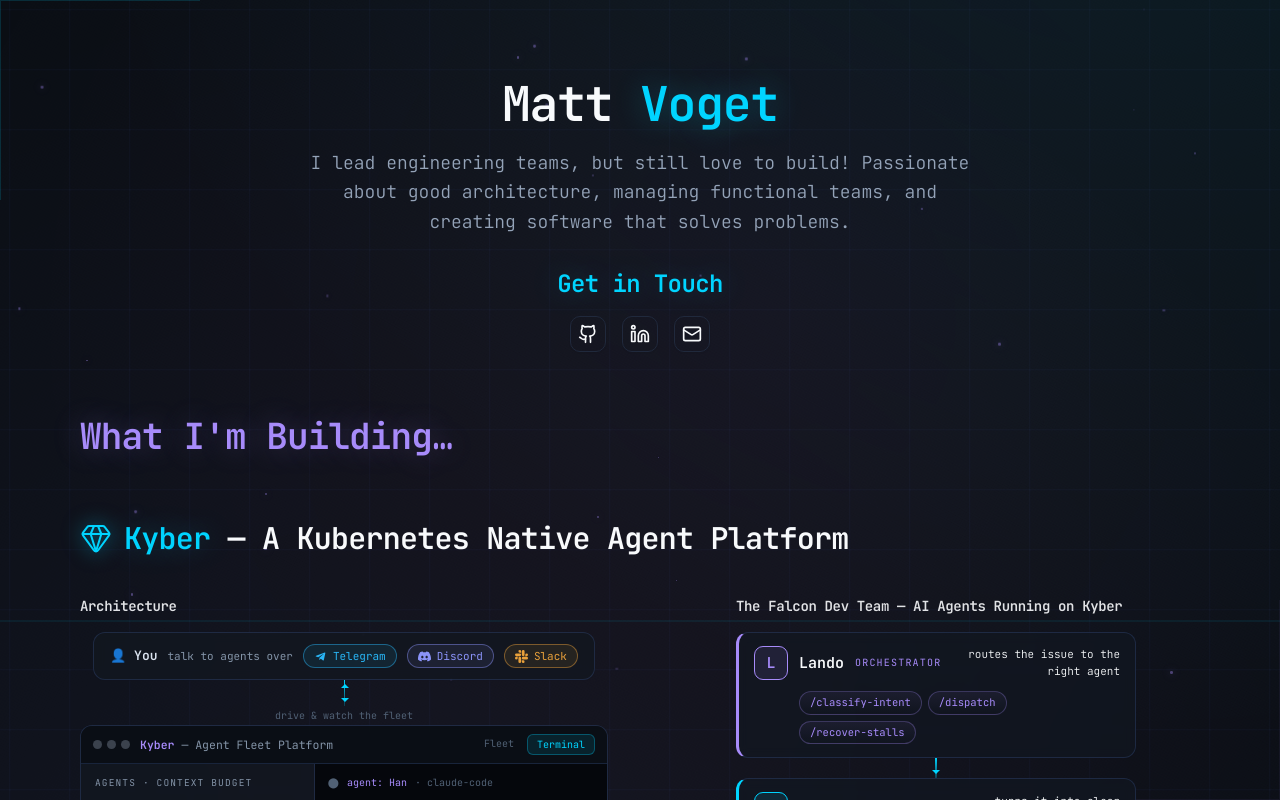
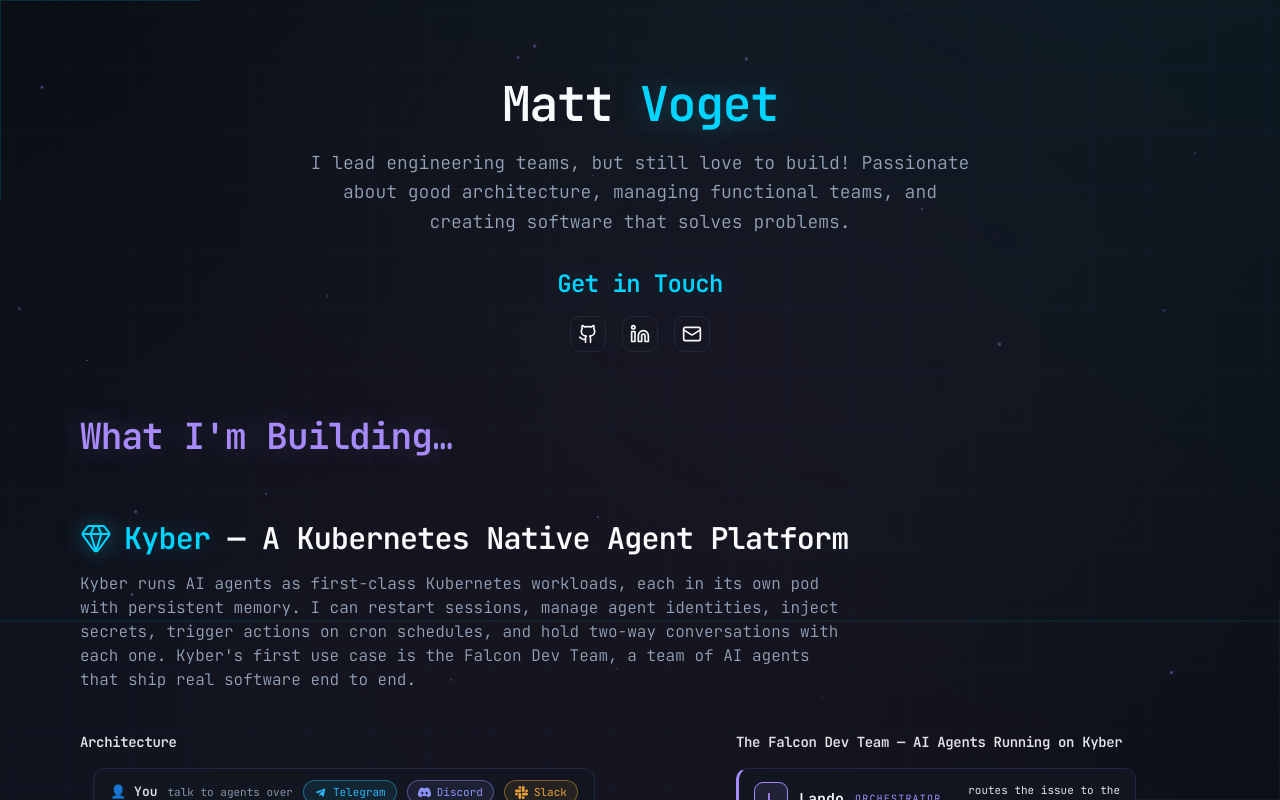
Before and after one commit to matty-v/voget-io, a React (Vite) app: page / in a window 1280 px wide. Shown: the top 800 px of the page. Built offline with nearby package versions, Linux system fonts and the light colour scheme.

Commit message:
content: add Kyber intro paragraph under the heading
Locked copy (per chat): what Kyber is (AI agents as first-class k8s
workloads) + lifecycle management (restart sessions, identities, secrets,
cron, two-way comms) + Falcon Dev Team as the first use case.

```diff
--- a/src/App.tsx
+++ b/src/App.tsx
@@ -95,6 +95,7 @@
       </h2>
 
       <div className="space-y-10">
+        <div className="space-y-4">
           <div className="flex items-center gap-3">
             <Gem
               className="h-8 w-8 shrink-0"
@@ -105,6 +106,10 @@
             <h3 className="text-2xl sm:text-3xl font-semibold tracking-tight">
               <span className="glow-cyan">Kyber</span> — A Kubernetes Native Agent Platform
             </h3>
+          </div>
+          <p className="text-sm sm:text-base text-muted-foreground font-light leading-relaxed max-w-3xl">
+            Kyber runs AI agents as first-class Kubernetes workloads, each in its own pod with persistent memory. I can restart sessions, manage agent identities, inject secrets, trigger actions on cron schedules, and hold two-way conversations with each one. Kyber&apos;s first use case is the Falcon Dev Team, a team of AI agents that ship real software end to end.
+          </p>
         </div>
 
         <div className="grid gap-x-16 gap-y-10 md:grid-cols-2 items-start">
```
Lines whose indentation alone changed are shown as unchanged.
